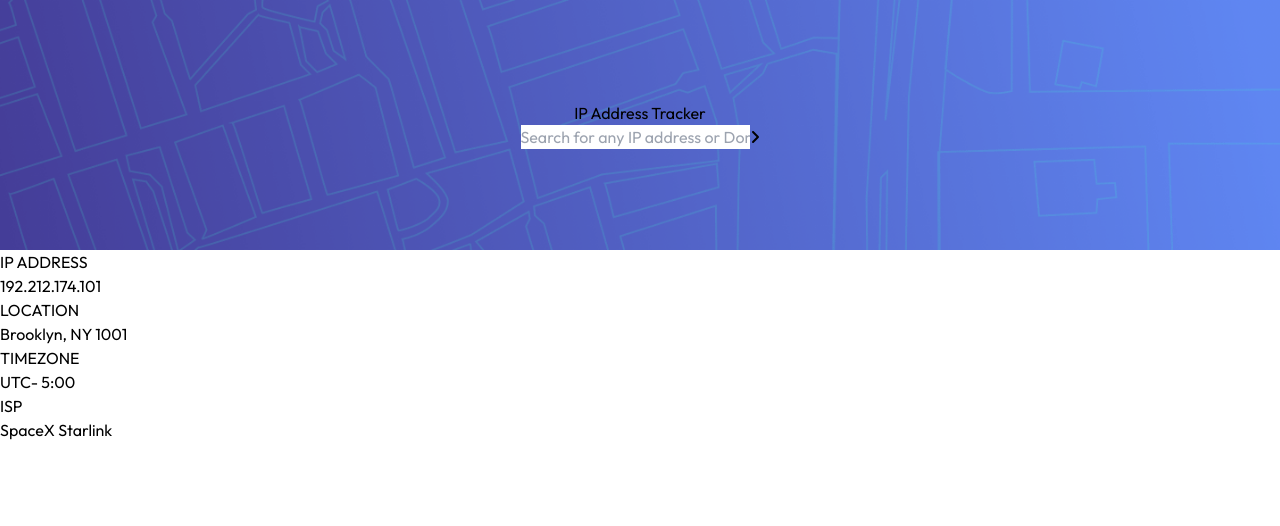
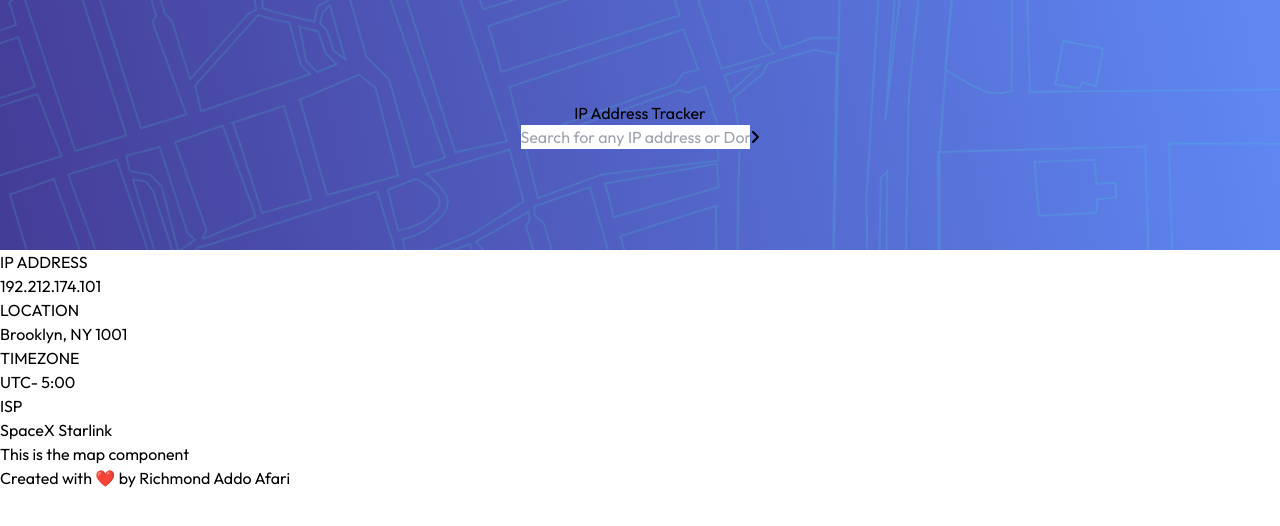
Before and after one commit to Afari-Richmond/IP-Address-Tracker-, a React (Vite) app: page / in a window 1280 px wide. Shown: the top 526 px of the page. Built offline with nearby package versions, Linux system fonts and the light colour scheme.

Commit message:
Add the footer component

```diff
--- a/src/App.jsx
+++ b/src/App.jsx
@@ -1,9 +1,16 @@
 //importing the modules for the routes and the HomePage component
 
+import Footer from "./components/Footer";
 import HomePage from "./pages/HomePage";
 
 const App = () => {
-  return <HomePage />;
+  return (
+    <>
+    <HomePage />
+    <Footer />
+
+    </>
+  )
 };
 
 export default App;
--- /dev/null
+++ b/src/components/Footer.jsx
@@ -0,0 +1,11 @@
+
+const Footer = () => {
+    const name = "Richmond Addo Afari";
+    return (
+      <div className="absolute top-[800px] left-1/2 transform -translate-x-1/2 -translate-y-1/2">
+        <p>{`Created with ❤️ by ${name}`}</p>
+      </div>
+    );
+  };
+
+  export default Footer;
--- a/src/components/Map.jsx
+++ b/src/components/Map.jsx
@@ -2,7 +2,7 @@
 
 const Map = () => {
   return (
-    <div>Map</div>
+    <div className="absolute top-[70%] left-1/2 transform -translate-x-1/2 -translate-y-1/2 ">This is the map component</div>
   )
 }
 
--- a/src/pages/HomePage.jsx
+++ b/src/pages/HomePage.jsx
@@ -1,6 +1,8 @@
 import { HomePageContainer } from "../styles/HomePage.styled";
 import SearchBar from "../components/SearchBar";
 import IPDetails from "../components/IPDetails";
+import Map from "../components/Map";
+
 
 const HomePage = () => {
   return (
@@ -12,12 +14,12 @@ const HomePage = () => {
         <div className="search-bar">
           <SearchBar />
         </div>
-
-
       </HomePageContainer>
       <div className="IP-details">
-          <IPDetails />
-        </div>
+        <IPDetails />
+      </div>
+
+      <Map />
     </>
   );
 };
```
